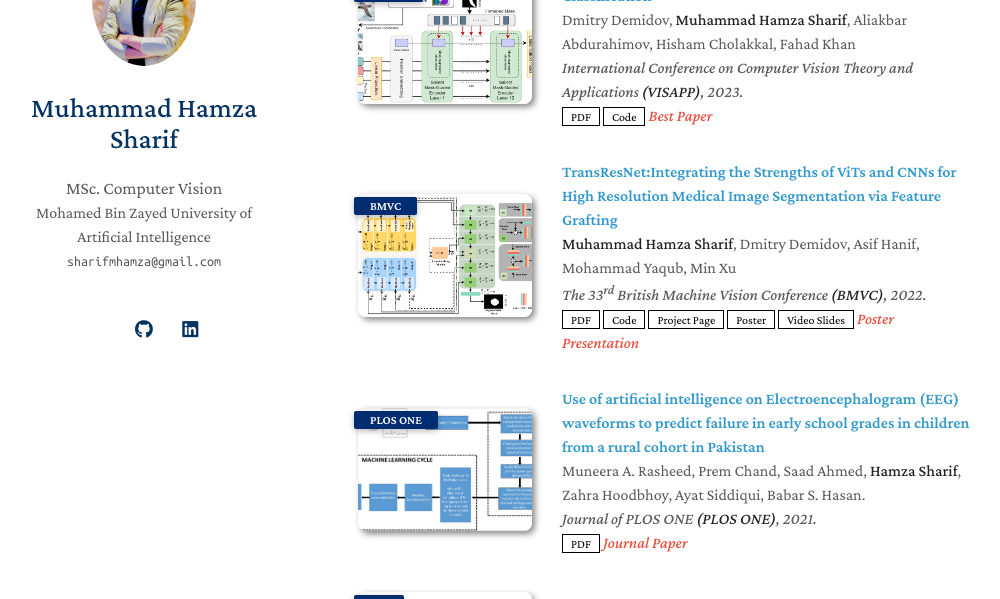
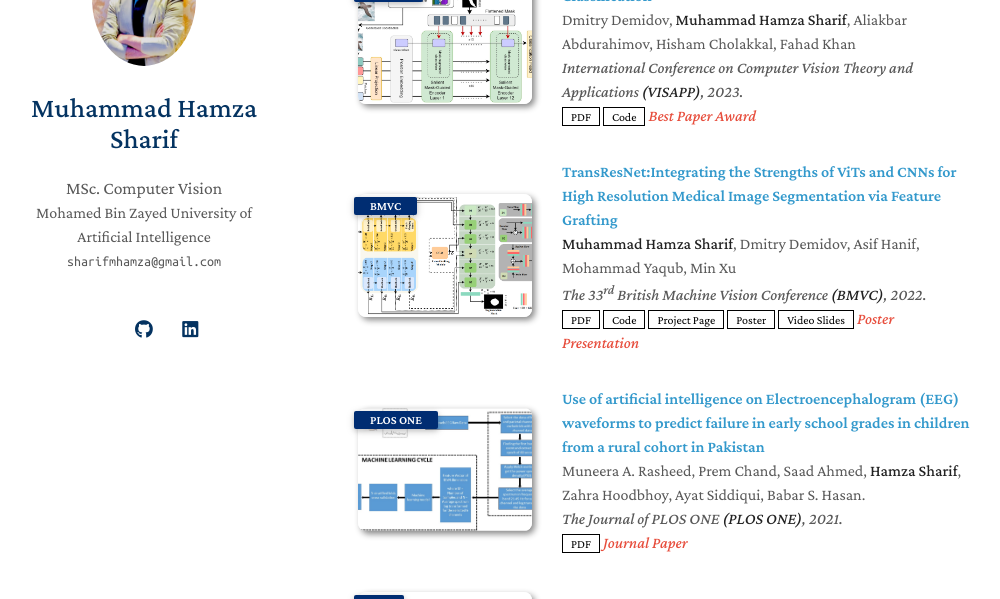
Before and after one commit to Sharifmhamza/sharifmhamza.github.io, a Jekyll site: the page built from index.md, in a window 1280 px wide and 900 px high, scrolled down 898 px. Shown: the part 153-752 px from the top of the window, without its empty margins (132-1132 px from the left). Built offline with Jekyll 4.4.1, drawn with Linux system fonts in a browser that asks for light colours; a style sheet for code colours, icons or effects is not loaded; our own code applies the rules of GitHub Pages for plain Markdown files.

Commit message:
Update publications.yml

```diff
--- a/_data/publications.yml
+++ b/_data/publications.yml
@@ -7,7 +7,7 @@ main:
     pdf: https://www.scitepress.org/PublishedPapers/2023/116111/116111.pdf
     code: https://github.com/demidovd98/sm-vit?tab=readme-ov-file
     image: ./assets/img/4thpaper.png
-    notes: Best Paper
+    notes: Best Paper Award
 
   - title: "TransResNet:Integrating the Strengths of ViTs and CNNs for High Resolution Medical Image Segmentation via Feature Grafting"
     authors: <strong>Muhammad Hamza Sharif</strong>, Dmitry Demidov, Asif Hanif, Mohammad Yaqub, Min Xu
@@ -24,7 +24,7 @@ main:
   - title: "Use of artificial intelligence on Electroencephalogram (EEG) waveforms to predict failure in early school grades in children from a rural cohort in Pakistan"
     authors: Muneera A. Rasheed, Prem Chand, Saad Ahmed, <strong>Hamza Sharif</strong>, Zahra Hoodbhoy, Ayat Siddiqui, Babar S. Hasan.
     conference_short: PLOS ONE
-    conference: Journal of PLOS ONE <strong>(PLOS ONE)</strong>, 2021.
+    conference: The Journal of PLOS ONE <strong>(PLOS ONE)</strong>, 2021.
     pdf: https://journals.plos.org/plosone/article?id=10.1371/journal.pone.0246236
     image: ./assets/img/2ndpaper.png
     notes: Journal Paper
```
